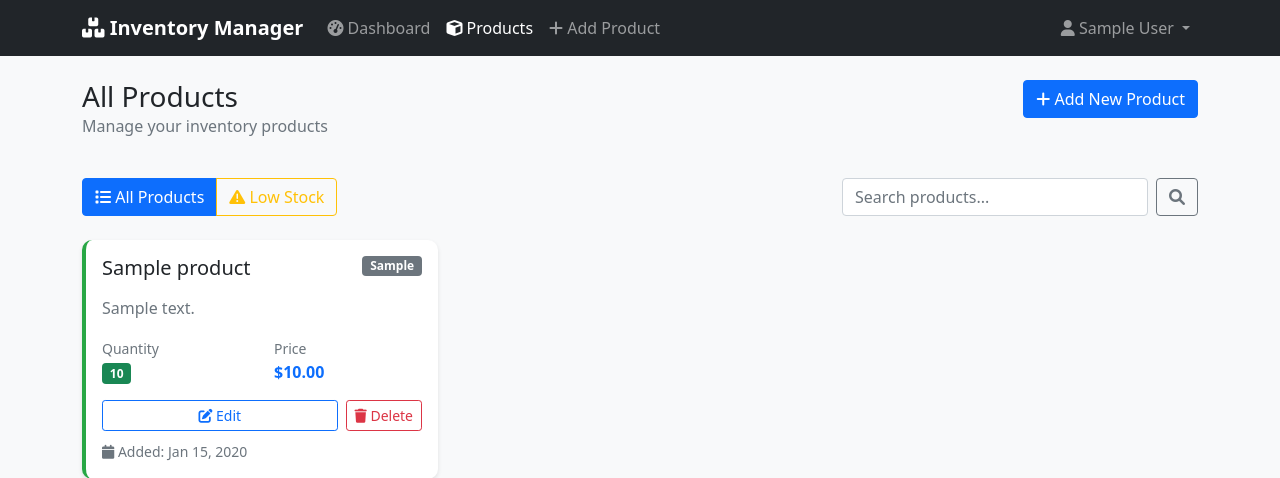
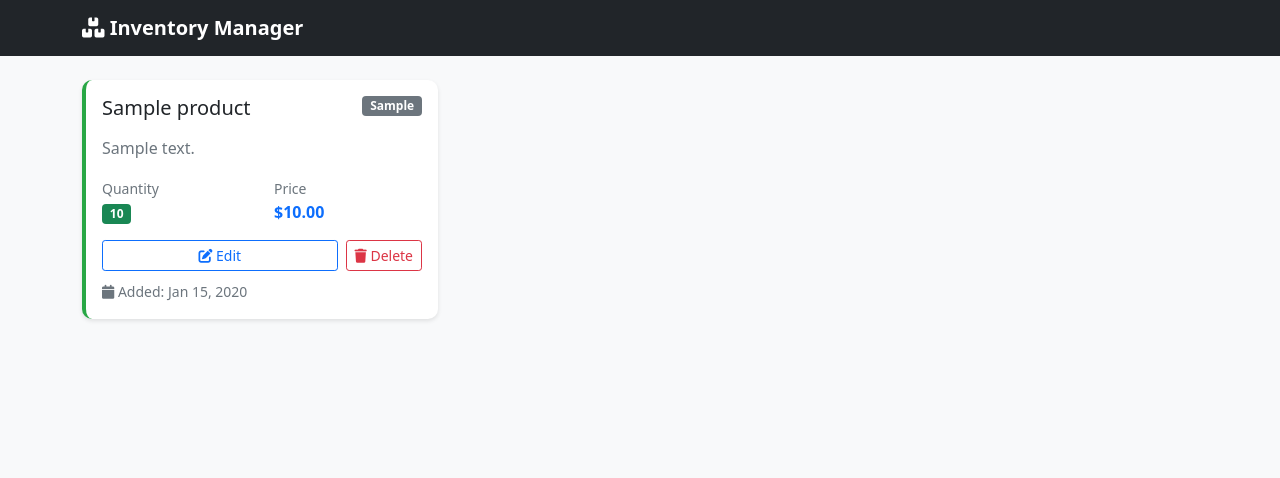
Before and after one commit to gandhivr/php-project, a PHP site: page /products1.php in a window 1280 px wide. Shown: the top 478 px of the page. Run offline with PHP 8.4, Linux system fonts and the light colour scheme; the visitor is signed in with stand-in values (Sample User, id 1); tables that the repository leaves empty or names only in its code hold one stand-in row (values such as "Sample post").

Commit message:
Update products1.php

```diff
--- a/products1.php
+++ b/products1.php
@@ -1,20 +1,16 @@
 <?php
 // products.php - Display and manage all products for logged-in user
 
-// Include required files
 require_once 'database.php';
 require_once 'Product.php';
 require_once 'auth.php';
 
-// Ensure user is logged in
 requireLogin();
 
-// Setup database connection and product object
 $database = new Database();
 $db = $database->getConnection();
 $product = new Product($db);
 
-// Get current user information
 $current_user = getCurrentUser();
 $user_id = $current_user['id'];
 
@@ -22,7 +18,6 @@ $user_id = $current_user['id'];
 if (isset($_GET['delete'])) {
     $product_id = (int)$_GET['delete'];
 
-    // Delete the product using the delete method
     if ($product->delete($product_id, $user_id)) {
         setFlashMessage("Product deleted successfully!", "success");
     } else {
@@ -32,55 +27,39 @@ if (isset($_GET['delete'])) {
     exit();
 }
 
-// Get search parameters from URL/form
 $search = isset($_GET['search']) ? sanitizeInput($_GET['search']) : '';
 $category_filter = isset($_GET['category']) ? sanitizeInput($_GET['category']) : '';
 $filter = isset($_GET['filter']) ? $_GET['filter'] : '';
 
-// Define page title based on current view
 if ($filter === 'low_stock') {
-    $page_title = "Low Stock Products";
-} elseif (!empty($search)) {
-    $page_title = "Search Results for: " . htmlspecialchars($search);
-} elseif (!empty($category_filter)) {
-    $page_title = "Products in: " . htmlspecialchars($category_filter);
-} else {
-    $page_title = "All Products";
-}
-
-// Get products based on filters and search terms
-if ($filter === 'low_stock') {
-    // Show only low stock products
     $stmt = $product->getLowStockProducts($user_id);
 } else {
-    // Show all products with optional search/category filter
     $stmt = $product->getAllWithFilters($user_id, $search, $category_filter);
 }
 
-// Get all categories for filter dropdown (if you want to add category filtering later)
 $categories = $product->getAllCategories($user_id);
+$flash = getFlashMessage();
 
-// Check for flash messages
-$flash = getFlashMessage();
 ?>
+
 <!DOCTYPE html>
 <html lang="en">
 <head>
-    <meta charset="UTF-8">
-    <meta name="viewport" content="width=device-width, initial-scale=1.0">
-    <title><?php echo $page_title; ?> - Inventory Management System</title>
-    <link href="https://cdn.jsdelivr.net/npm/bootstrap@5.1.3/dist/css/bootstrap.min.css" rel="stylesheet">
-    <link href="https://cdnjs.cloudflare.com/ajax/libs/font-awesome/6.0.0/css/all.min.css" rel="stylesheet">
+    <meta charset="UTF-8" />
+    <title><?php echo htmlspecialchars($page_title ?? "Products"); ?> - Inventory Management System</title>
+    <link href="https://cdn.jsdelivr.net/npm/bootstrap@5.1.3/dist/css/bootstrap.min.css" rel="stylesheet" />
+    <link href="https://cdnjs.cloudflare.com/ajax/libs/font-awesome/6.0.0/css/all.min.css" rel="stylesheet" />
     <style>
+        /* Your CSS styles (same as provided) */
         .product-card {
             border: none;
             border-radius: 10px;
-            box-shadow: 0 2px 4px rgba(0, 0, 0, 0.1);
+            box-shadow: 0 2px 4px rgba(0,0,0,0.1);
             transition: transform 0.3s ease;
         }
         .product-card:hover {
             transform: translateY(-2px);
-            box-shadow: 0 4px 8px rgba(0, 0, 0, 0.15);
+            box-shadow: 0 4px 8px rgba(0,0,0,0.15);
         }
         .low-stock {
             border-left: 4px solid #dc3545;
@@ -94,120 +73,50 @@ $flash = getFlashMessage();
     </style>
 </head>
 <body class="bg-light">
-    <!-- Navigation -->
+
 <nav class="navbar navbar-expand-lg navbar-dark bg-dark">
     <div class="container">
         <a class="navbar-brand" href="dashboard.php">
             <i class="fas fa-boxes"></i> Inventory Manager
         </a>
-            <button class="navbar-toggler" type="button" data-bs-toggle="collapse" data-bs-target="#navbarNav">
-                <span class="navbar-toggler-icon"></span>
-            </button>
-            <div class="collapse navbar-collapse" id="navbarNav">
-                <ul class="navbar-nav me-auto">
-                    <li class="nav-item">
-                        <a class="nav-link" href="dashboard.php">
-                            <i class="fas fa-tachometer-alt"></i> Dashboard
-                        </a>
-                    </li>
-                    <li class="nav-item">
-                        <a class="nav-link active" href="products.php">
-                            <i class="fas fa-cube"></i> Products
-                        </a>
-                    </li>
-                    <li class="nav-item">
-                        <a class="nav-link" href="add_product.php">
-                            <i class="fas fa-plus"></i> Add Product
-                        </a>
-                    </li>
-                </ul>
-                <ul class="navbar-nav">
-                    <li class="nav-item dropdown">
-                        <a class="nav-link dropdown-toggle" href="#" id="navbarDropdown" role="button" data-bs-toggle="dropdown">
-                            <i class="fas fa-user"></i> <?php echo htmlspecialchars($current_user['full_name']); ?>
-                        </a>
-                        <ul class="dropdown-menu">
-                            <li><a class="dropdown-item" href="logout.php">
-                                <i class="fas fa-sign-out-alt"></i> Logout
-                            </a></li>
-                        </ul>
-                    </li>
-                </ul>
+        <div id="navbarNav" class="collapse navbar-collapse">
+            <!-- navigation links -->
         </div>
     </div>
 </nav>
 
 <div class="container mt-4">
-        <!-- Page Header -->
-        <div class="row mb-4">
-            <div class="col-md-8">
-                <h1 class="h3 mb-0"><?php echo $page_title; ?></h1>
-                <p class="text-muted">Manage your inventory products</p>
-            </div>
-            <div class="col-md-4 text-end">
-                <a href="add_product.php" class="btn btn-primary">
-                    <i class="fas fa-plus"></i> Add New Product
-                </a>
-            </div>
-        </div>
-
-        <!-- Flash Messages -->
     <?php if ($flash): ?>
-            <div class="alert alert-<?php echo $flash['type']; ?> alert-dismissible fade show" role="alert">
-                <?php echo $flash['message']; ?>
+        <div class="alert alert-<?php echo htmlspecialchars($flash['type']); ?> alert-dismissible fade show" role="alert">
+            <?php echo htmlspecialchars($flash['message']); ?>
             <button type="button" class="btn-close" data-bs-dismiss="alert"></button>
         </div>
     <?php endif; ?>
 
-        <!-- Search and Filter Section -->
-        <div class="row mb-4">
-            <div class="col-md-8">
-                <!-- Filter Buttons -->
-                <div class="btn-group" role="group">
-                    <a href="products.php" class="btn <?php echo $filter == '' ? 'btn-primary' : 'btn-outline-primary'; ?>">
-                        <i class="fas fa-list"></i> All Products
-                    </a>
-                    <a href="products.php?filter=low_stock" class="btn <?php echo $filter == 'low_stock' ? 'btn-warning' : 'btn-outline-warning'; ?>">
-                        <i class="fas fa-exclamation-triangle"></i> Low Stock
-                    </a>
-                </div>
-            </div>
-            <div class="col-md-4">
-                <!-- Search Form -->
-                <form method="GET" class="d-flex">
-                    <input type="text" name="search" class="form-control me-2" placeholder="Search products..."
-                           value="<?php echo htmlspecialchars($search); ?>">
-                    <?php if ($filter): ?>
-                        <input type="hidden" name="filter" value="<?php echo htmlspecialchars($filter); ?>">
-                    <?php endif; ?>
-                    <button type="submit" class="btn btn-outline-secondary">
-                        <i class="fas fa-search"></i>
-                    </button>
-                </form>
-            </div>
-        </div>
-
-        <!-- Products Grid -->
     <div class="row">
         <?php
         $product_count = 0;
         if ($stmt):
             while ($row = $stmt->fetch(PDO::FETCH_ASSOC)):
                 $product_count++;
-                    $stock_class = $row['quantity'] <= 5 ? 'low-stock' : 'normal-stock';
+                $stock_class = ($row['quantity'] ?? 0) <= 5 ? 'low-stock' : 'normal-stock';
+                $price = isset($row['price']) ? $row['price'] : ($row['unit_price'] ?? 0);
+                $created_at = $row['created_at'] ?? null;
                 ?>
                 <div class="col-lg-4 col-md-6 mb-4">
                     <div class="card product-card <?php echo $stock_class; ?>">
                         <div class="card-body">
                             <div class="d-flex justify-content-between align-items-start mb-3">
-                                <h5 class="card-title mb-0"><?php echo htmlspecialchars($row['name']); ?></h5>
-                                <span class="badge bg-secondary"><?php echo htmlspecialchars($row['category']); ?></span>
+                                <h5 class="card-title mb-0"><?php echo htmlspecialchars($row['name'] ?? ''); ?></h5>
+                                <span class="badge bg-secondary"><?php echo htmlspecialchars($row['category'] ?? ''); ?></span>
                             </div>
 
                             <?php if (!empty($row['description'])): ?>
                                 <p class="card-text text-muted mb-3">
-                                <?php echo htmlspecialchars(substr($row['description'], 0, 100)); ?>
-                                <?php if (strlen($row['description']) > 100) echo '...'; ?>
+                                    <?php
+                                    $desc = htmlspecialchars($row['description']);
+                                    echo (strlen($desc) > 100) ? substr($desc,0,100) . '...' : $desc;
+                                    ?>
                                 </p>
                             <?php endif; ?>
 
@@ -215,14 +124,14 @@ $flash = getFlashMessage();
                                 <div class="col-6">
                                     <small class="text-muted">Quantity</small>
                                     <div class="fw-bold">
-                                        <span class="badge <?php echo $row['quantity'] <= 5 ? 'bg-danger' : 'bg-success'; ?>">
-                                            <?php echo $row['quantity']; ?>
+                                        <span class="badge <?php echo ($row['quantity'] ?? 0) <= 5 ? 'bg-danger' : 'bg-success'; ?>">
+                                            <?php echo (int)($row['quantity'] ?? 0); ?>
                                         </span>
                                     </div>
                                 </div>
                                 <div class="col-6">
                                     <small class="text-muted">Price</small>
-                                    <div class="fw-bold text-primary">$<?php echo number_format($row['price'], 2); ?></div>
+                                    <div class="fw-bold text-primary">$<?php echo number_format(floatval($price), 2); ?></div>
                                 </div>
                             </div>
 
@@ -236,11 +145,13 @@ $flash = getFlashMessage();
                                 </button>
                             </div>
 
+                            <?php if ($created_at): ?>
                                 <div class="mt-2">
                                     <small class="text-muted">
-                                    <i class="fas fa-calendar"></i> Added: <?php echo date('M j, Y', strtotime($row['created_at'])); ?>
+                                        <i class="fas fa-calendar"></i> Added: <?php echo date('M j, Y', strtotime($created_at)); ?>
                                     </small>
                                 </div>
+                            <?php endif; ?>
                         </div>
                     </div>
                 </div>
@@ -248,46 +159,34 @@ $flash = getFlashMessage();
             endwhile;
         endif;
         ?>
-        </div>
 
-        <!-- No Products Message -->
-        <?php if ($product_count == 0): ?>
-            <div class="row">
+        <?php if ($product_count === 0): ?>
             <div class="col-12">
-                    <div class="card">
-                        <div class="card-body text-center py-5">
+                <div class="card text-center p-5">
                     <i class="fas fa-cube fa-3x text-muted mb-3"></i>
                     <h4>No products found</h4>
                     <p class="text-muted mb-4">
-                                <?php if ($filter == 'low_stock'): ?>
-                                    You don't have any products with low stock. Great job maintaining your inventory!
-                                <?php elseif (!empty($search)): ?>
-                                    No products found matching "<?php echo htmlspecialchars($search); ?>". Try a different search term.
-                                <?php else: ?>
-                                    You haven't added any products yet. Start by adding your first product.
-                                <?php endif; ?>
+                        <?php
+                            if ($filter == 'low_stock') {
+                                echo "You don't have any low stock products yet.";
+                            } elseif (!empty($search)) {
+                                echo "No products found matching \"" . htmlspecialchars($search) . "\".";
+                            } else {
+                                echo "You haven't added any products yet.";
+                            }
+                        ?>
                     </p>
-                            <?php if (empty($search)): ?>
-                                <a href="add_product.php" class="btn btn-primary">
-                                    <i class="fas fa-plus"></i> Add Your First Product
-                                </a>
-                            <?php else: ?>
-                                <a href="products.php" class="btn btn-secondary me-2">
-                                    <i class="fas fa-list"></i> View All Products
-                                </a>
                     <a href="add_product.php" class="btn btn-primary">
                         <i class="fas fa-plus"></i> Add Product
                     </a>
-                            <?php endif; ?>
-                        </div>
-                    </div>
                 </div>
             </div>
         <?php endif; ?>
     </div>
+</div>
 
 <!-- Delete Confirmation Modal -->
-    <div class="modal fade" id="deleteModal" tabindex="-1">
+<div class="modal fade" id="deleteModal" tabindex="-1" aria-labelledby="deleteModalLabel" aria-hidden="true">
 <div class="modal-dialog">
     <div class="modal-content">
         <div class="modal-header">
@@ -314,5 +213,6 @@ $flash = getFlashMessage();
     new bootstrap.Modal(document.getElementById('deleteModal')).show();
 }
 </script>
+
 </body>
 </html>
```
Lines whose indentation alone changed are shown as unchanged.
